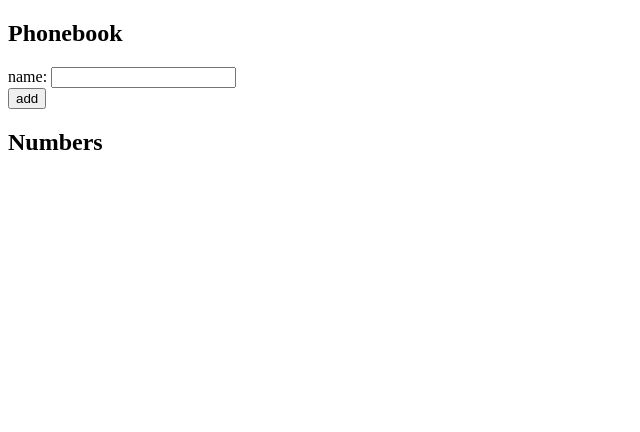
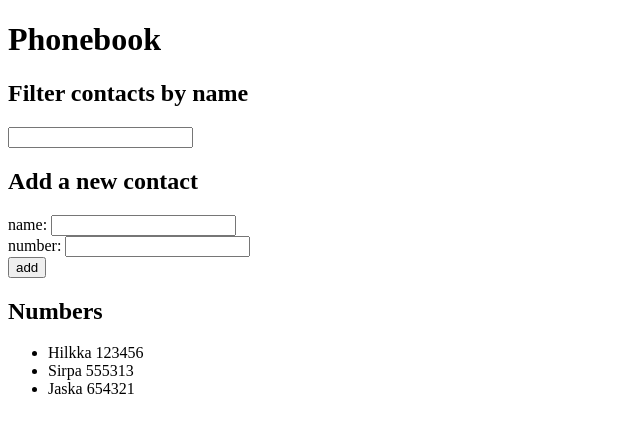
Before and after one commit to skoskipaa/fullstackopen2019, a React (Create React App) app in the folder osa2/puhelinluettelo/: page / in a window 1280 px wide. Shown: the top 432 px of the page, without its empty margins (0-640 px from the left). Built offline with nearby package versions, Linux system fonts and the light colour scheme.

Commit message:
puhelinluettelo 2.8, 2.9*, 2.10

```diff
--- a/osa2/puhelinluettelo/src/App.js
+++ b/osa2/puhelinluettelo/src/App.js
@@ -1,51 +1,55 @@
 import React, { useState } from 'react'
+import Contacts from './components/Contacts'
+import FilterForm from './components/FilterForm'
+import ContactForm from './components/ContactForm'
 
 const App = (props) => {
     const [ persons, setPersons] = useState(props.persons)
     const [ newName, setNewName ] = useState('')
+    const [ newNumber, setNewNumber] = useState('')
+    const [filterByName, setFilter ] = useState('')
+
+    const handleFilter = (event) => {
+        setFilter(event.target.value)
+    }
 
     const handleNameChange = (event) => {
-        console.log(event.target.value)
         setNewName(event.target.value)
     }
 
-    const addName = (event) => {
+    const handleNumberChange = (event) => {
+        setNewNumber(event.target.value)
+    }
+
+    const addPerson = (event) => {
         event.preventDefault()
 
-        const nameObject = newName
+        const personObject = {
+            name: newName,
+            phone: newNumber
+        }
 
-        persons.includes(nameObject)
-        ? window.alert(`${nameObject} is already in the phonebook!`)
-
-        : setPersons(persons.concat(nameObject))
-        setNewName('')
-
+        const names = persons.map(p =>
+          p.name.toLowerCase())
+          names.includes(personObject.name.toLowerCase())
+          ? window.alert(`${personObject.name} is already in the phonebook!`)
+          : setPersons(persons.concat(personObject))
+          setNewName('')
+          setNewNumber('')
     }
-
-    const rows = () => persons.map(person =>
-        <li key={person}>{person}</li>
-        )
 
     return (
       <div>
-        <h2>Phonebook</h2>
-        <form onSubmit={addName}>
-          <div>
-            name: <input
-                    value={newName}
-                    onChange={handleNameChange}/>
-          </div>
-          <div>
-            <button type="submit">add</button>
-          </div>
-        </form>
+        <h1>Phonebook</h1>
+        <h2>Filter contacts by name</h2>
+        <FilterForm onChange={handleFilter} value={filterByName} />
+        <h2>Add a new contact</h2>
+        <ContactForm addPerson={addPerson} newName={newName} handleNameChange={handleNameChange}
+                     newNumber={newNumber} handleNumberChange={handleNumberChange} />
         <h2>Numbers</h2>
-        <ul>
-            {rows()}
-        </ul>
+        <Contacts filterByName={filterByName} persons={persons}/>
       </div>
     )
-
   }
 
   export default App
--- /dev/null
+++ b/osa2/puhelinluettelo/src/components/ContactForm.js
@@ -0,0 +1,23 @@
+import React from 'react'
+
+const ContactForm = (props) => {
+    return (
+        <form onSubmit={props.addPerson}>
+          <div>
+            name: <input
+                    value={props.newName}
+                    onChange={props.handleNameChange}/>
+          </div>
+          <div>
+              number: <input
+                        value={props.newNumber}
+                        onChange={props.handleNumberChange}/>
+          </div>
+          <div>
+            <button type="submit">add</button>
+          </div>
+        </form>
+    )
+}
+
+export default ContactForm
--- /dev/null
+++ b/osa2/puhelinluettelo/src/components/Contacts.js
@@ -0,0 +1,22 @@
+import React from 'react'
+import Person from './Person'
+
+const Contacts = ({filterByName, persons}) => {
+    return (
+        <ul>
+          {rows({filterByName, persons})}
+        </ul>
+      )
+    }
+
+    const rows = ({filterByName, persons}) => persons.filter(person =>
+          {
+            return person.name.toLowerCase().includes(filterByName.toLowerCase())
+          }).map(person =>
+            <Person
+               key={person.name}
+               person={person}
+            />
+            )
+
+export default Contacts
--- /dev/null
+++ b/osa2/puhelinluettelo/src/components/FilterForm.js
@@ -0,0 +1,13 @@
+import React from 'react'
+
+const FilterForm = ( {onChange, value} ) => {
+    return (
+      <div>
+        <input
+            value={value}
+            onChange={onChange}/>
+      </div>
+    )
+  }
+
+  export default FilterForm
--- /dev/null
+++ b/osa2/puhelinluettelo/src/components/Person.js
@@ -0,0 +1,9 @@
+import React from 'react'
+
+const Person = ({ person }) => {
+    return (
+        <li>{person.name} {person.phone}</li>
+    )
+}
+
+export default Person
--- a/osa2/puhelinluettelo/src/index.js
+++ b/osa2/puhelinluettelo/src/index.js
@@ -2,6 +2,10 @@ import React from 'react';
 import ReactDOM from 'react-dom';
 import App from './App';
 
-const persons = []
+const persons = [
+    {name: 'Hilkka', phone: '123456'},
+    {name: 'Sirpa', phone: '555313'},
+    {name: 'Jaska', phone: '654321'}
+]
 
 ReactDOM.render(<App persons={persons} />, document.getElementById('root'));
```
